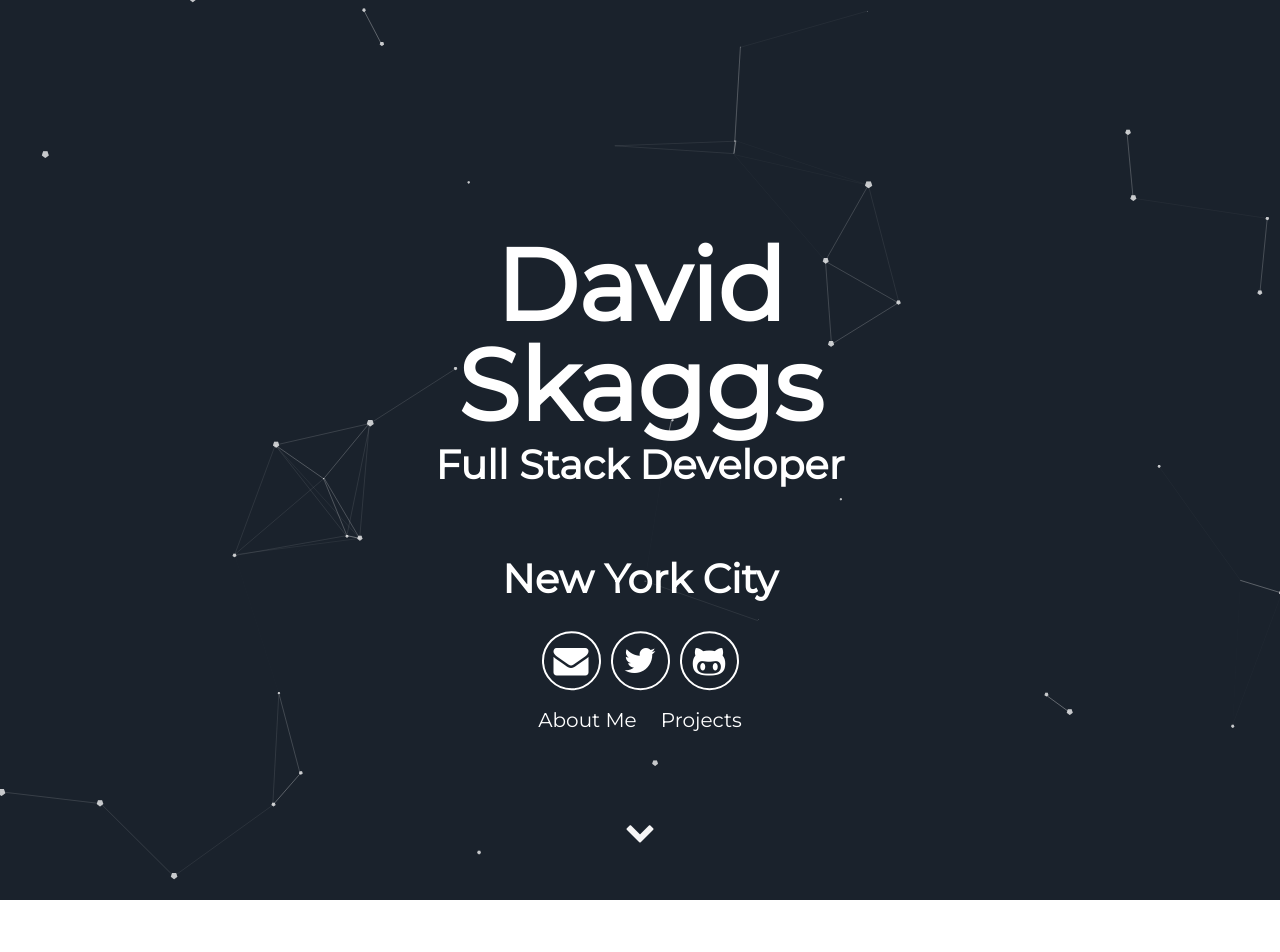
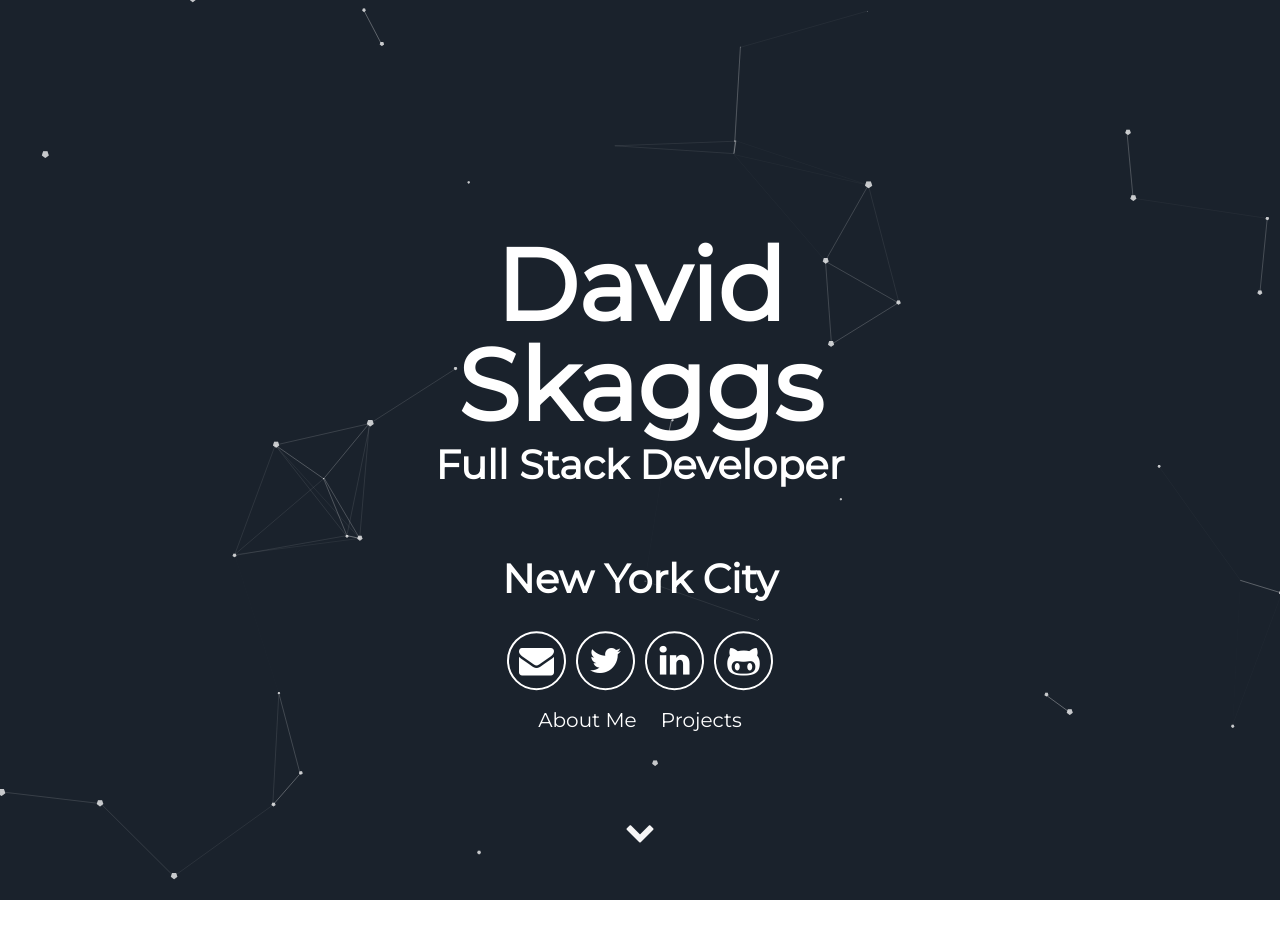
Before and after one commit to davidtskaggs/davidtskaggs.github.io, a Jekyll site: the page built from index.html, in a window 1280 px wide. Shown: the top 952 px of the page. Built offline with Jekyll 4.4.1, drawn with Linux system fonts in a browser that asks for light colours.

Commit message:
Update header.html

```diff
--- a/_includes/header.html
+++ b/_includes/header.html
@@ -10,7 +10,7 @@
       <div class="header-icons">
         <a aria-label="Send email" href="mailto:{{ site.email }}"><i class="icon fa fa-envelope"></i></a>
         <a aria-label="My Twitter" target="_blank" href="https://twitter.com/{{ site.twitter_username }}"><i class="icon fa fa-twitter" aria-hidden="true"></i></a>
-        <!-- <a aria-label="My Google Plus" target="_blank" href="#"><i class="icon fa fa-google-plus" aria-hidden="true"></i></a> -->
+        <a aria-label="My LinkedIn" target="_blank" href="https://www.linkedin.com/in/skaggsd/"><i class="icon fa fa-linkedin" aria-hidden="true"></i></a>
         <a aria-label="My Github" target="_blank" href="https://github.com/{{ site.github_username }}"><i class="icon fa fa-github-alt" aria-hidden="true"></i></a>
       </div>
       <div class="header-links">
```
